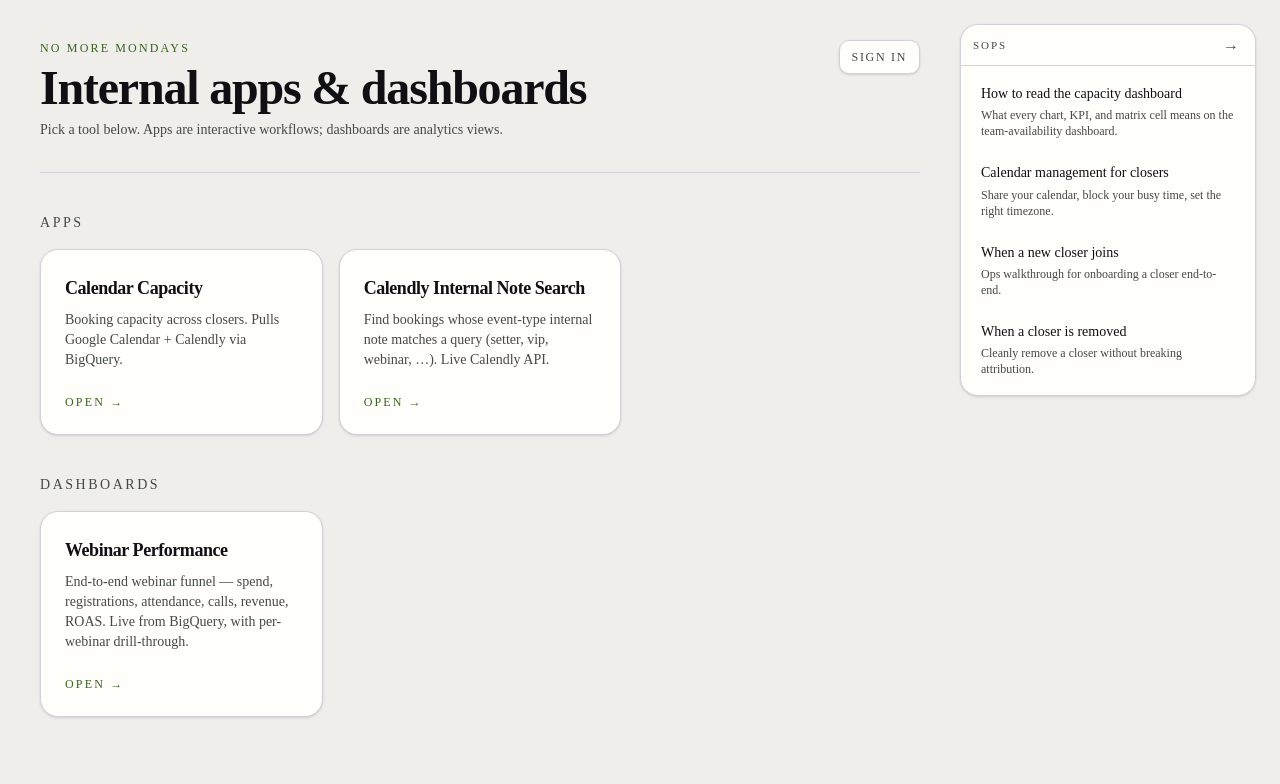
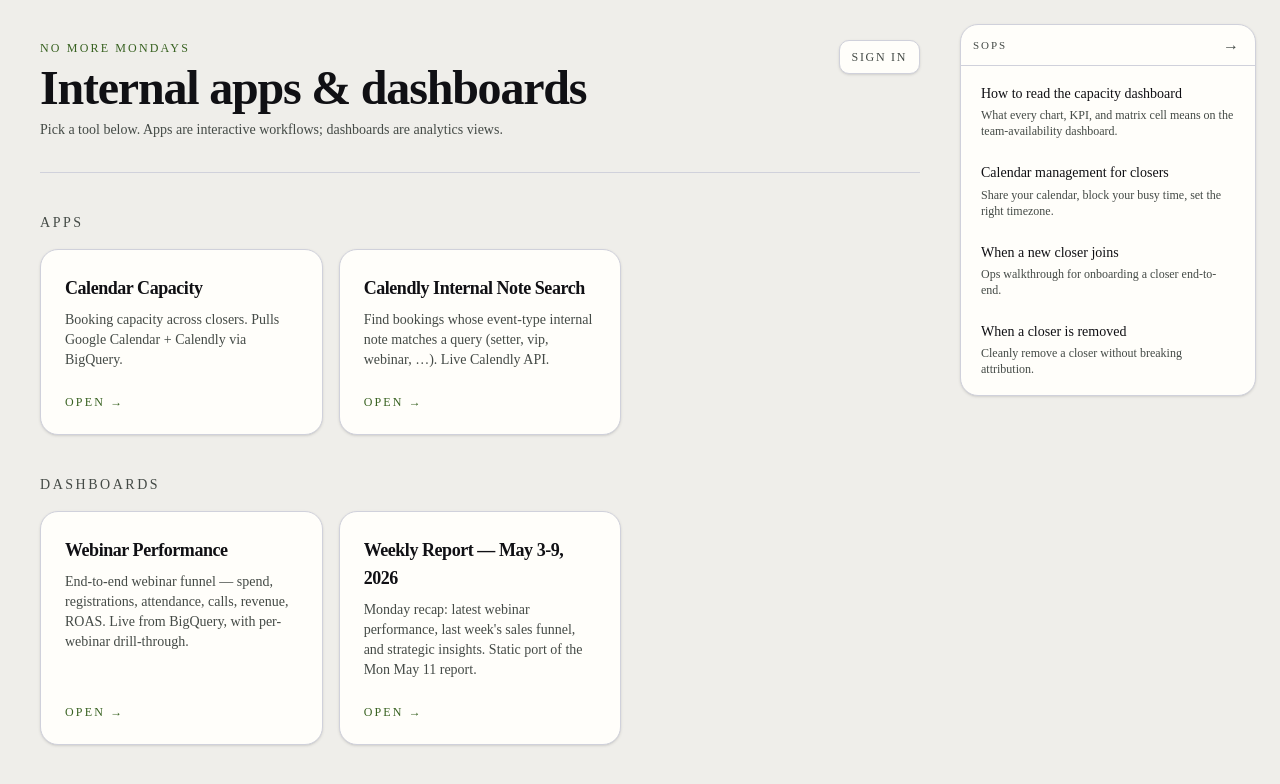
Before and after one commit to artiverse-ai/no-more-mondays-apps, a Next.js app: page / in a window 1280 px wide. Shown: the top 784 px of the page. Built offline with nearby package versions, Linux system fonts and the light colour scheme; no server answers.

Commit message:
Add Weekly Report tile to the home page

```diff
--- a/app/page.tsx
+++ b/app/page.tsx
@@ -34,6 +34,13 @@ const dashboards: Tile[] = [
     title: "Webinar Performance",
     description:
       "End-to-end webinar funnel — spend, registrations, attendance, calls, revenue, ROAS. Live from BigQuery, with per-webinar drill-through.",
+    status: "live",
+  },
+  {
+    href: "/dashboards/weekly-report/2026-05-03",
+    title: "Weekly Report — May 3-9, 2026",
+    description:
+      "Monday recap: latest webinar performance, last week's sales funnel, and strategic insights. Static port of the Mon May 11 report.",
     status: "live",
   },
 ];
```
